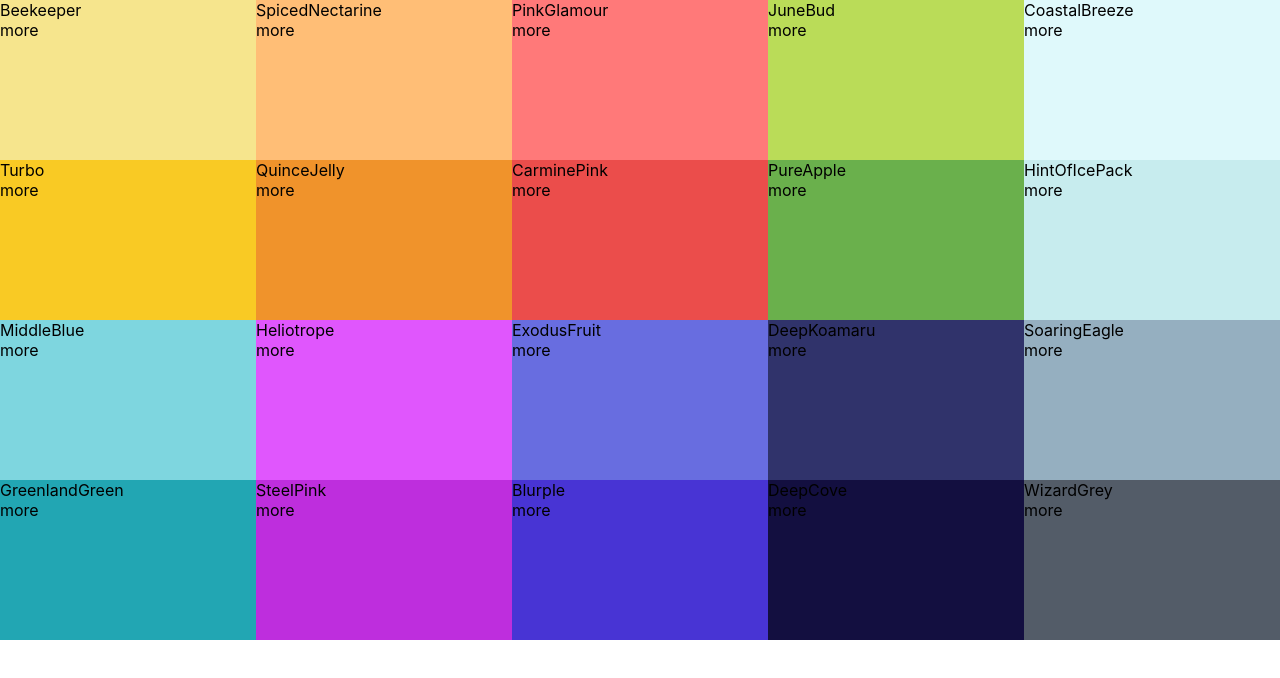
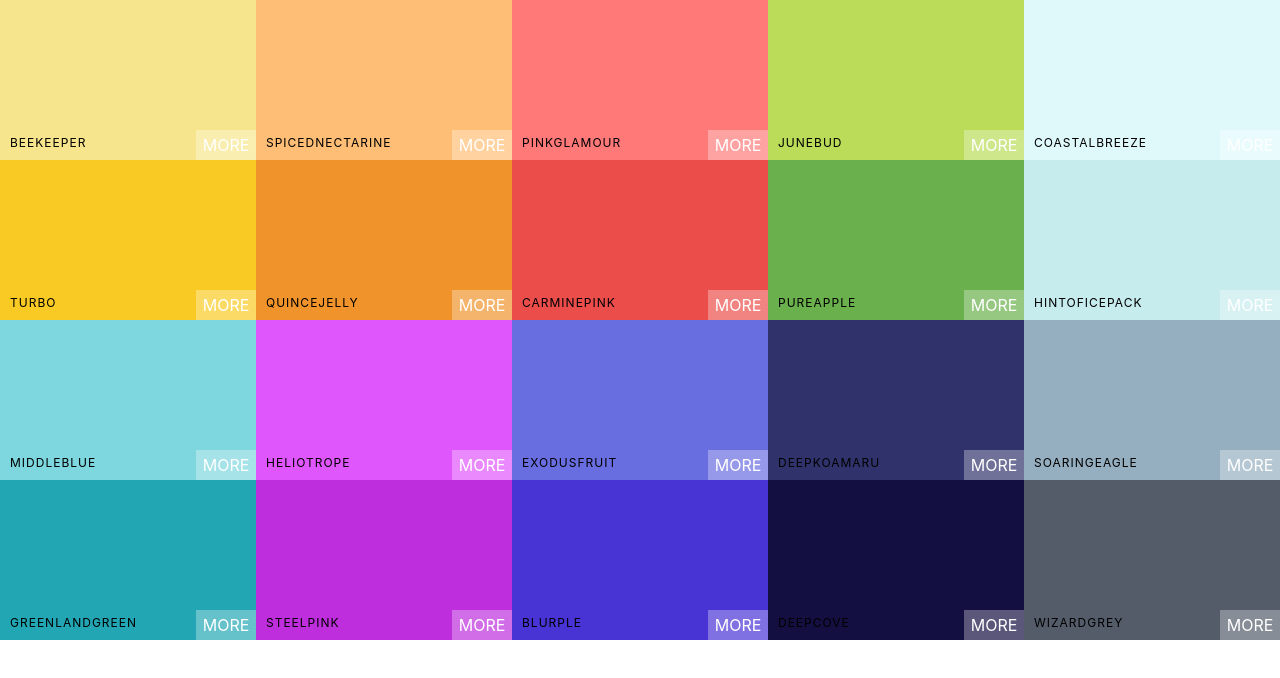
Before and after one commit to git-masi/react-color-app, a React (Create React App) app: page / in a window 1280 px wide. Shown: the top 678 px of the page. Built offline with nearby package versions, Linux system fonts and the light colour scheme.

Commit message:
style ColorBox

```diff
--- a/src/components/ColorBox.css
+++ b/src/components/ColorBox.css
@@ -1,9 +1,58 @@
 .ColorBox {
   position: relative;
-  margin: 0 auto;
-  height: 25%;
-  width: 20%;
+  display: inline-block;
+}
+
+.copy-button {
+  position: absolute;
+  top: 50%;
+  left: 50%;
+  margin-left: -50px;
+  margin-top: -15px;
+  width: 100px;
+  height: 30px;
   display: inline-block;
 
+  font-size: 1rem;
+  line-height: 30px;
+  text-align: center;
+
+  outline: none;
+  background: rgba(255, 255, 255, 0.3);
+  color: white;
+  border: none;
+  opacity: 0;
+
   cursor: pointer;
+  text-transform: uppercase;
 }
+
+.ColorBox:hover .copy-button {
+  opacity: 1;
+  transition: 0.5s;
+}
+
+.box-content {
+  position: absolute;
+  left: 0px;
+  bottom: 0px;
+  padding: 10px;
+  color: black;
+  letter-spacing: 1px;
+  text-transform: uppercase;
+  font-size: 12px;
+}
+
+.see-more {
+  background: rgba(255, 255, 255, 0.3);
+  position: absolute;
+  border: none;
+  right: 0px;
+  bottom: 0px;
+  color: white;
+  width: 60px;
+  height: 30px;
+  text-align: center;
+  line-height: 30px;
+  text-transform: uppercase;
+}
--- a/src/components/ColorBox.js
+++ b/src/components/ColorBox.js
@@ -3,11 +3,16 @@
 
 class ColorBox extends Component {
   render() {
+    const { name, background } = this.props;
     return (
-      <div className="ColorBox" style={{backgroundColor: `${this.props.color}`}}>
-        <span>{this.props.name}</span>
-        <br/>
-        <span>more</span>
+      <div className="ColorBox" style={{background: background}}>
+        <div className='copy-container'>
+          <div className='box-content'>
+            <span>{name}</span>
+          </div>
+          <button className='copy-button'>Copy</button>
+        </div>
+        <span className='see-more'>More</span>
       </div>
     )
   }
--- a/src/components/Palette.css
+++ b/src/components/Palette.css
@@ -4,4 +4,7 @@
 
 .Palette--colors {
   height: 80%;
+  display: grid;
+  grid-template-columns: repeat(5, 1fr);
+  grid-template-rows: repeat(4, 1fr)
 }
--- a/src/components/Palette.js
+++ b/src/components/Palette.js
@@ -5,7 +5,7 @@
 class Palette extends Component {
   render() {
     // console.log(this.props.colors);
-    const colorBoxes = this.props.colors.map(clr => <ColorBox color={clr.color} name={clr.name}/>);
+    const colorBoxes = this.props.colors.map(clr => <ColorBox background={clr.color} name={clr.name}/>);
     return (
       <div className="Palette">
         <div className="Palette--colors">
```
